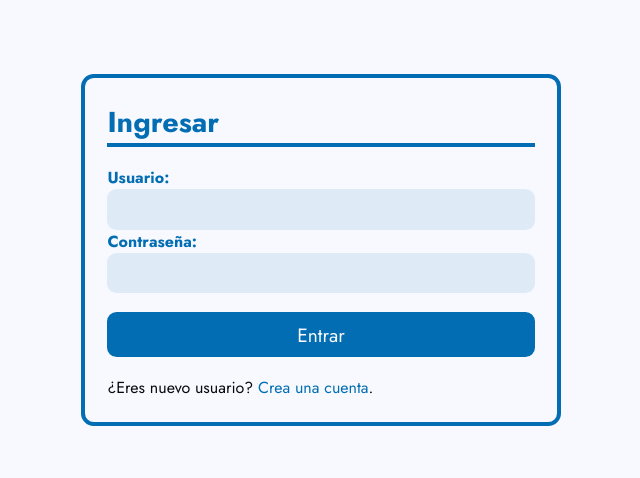
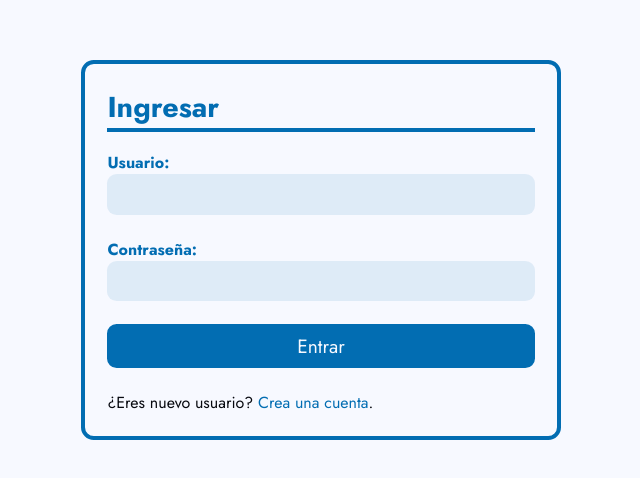
Before and after one commit to FlakoBB/task-box, a Next.js app: page /login in a window 1280 px wide. Shown: the part 150-628 px from the top of the page, without its empty margins (319-959 px from the left). Built offline with nearby package versions, Linux system fonts and the light colour scheme.

Commit message:
Correccion de estilos de los formularios

```diff
--- a/src/components/loginForm.jsx
+++ b/src/components/loginForm.jsx
@@ -6,8 +6,8 @@
   return (
     <section className={styles.main_container}>
       <article className={styles.form_container}>
+        <h2 className={styles.form_title}>Ingresar</h2>
         <form className={styles.form}>
-          <h2 className={styles.form_title}>Ingresar</h2>
           <div className={styles.input_group}>
             <label className={styles.label} htmlFor='username'>Usuario:</label>
             <input className={styles.field} type='text' id='username' />
--- a/src/components/registerForm.jsx
+++ b/src/components/registerForm.jsx
@@ -18,8 +18,8 @@
   return (
     <section className={styles.main_container}>
       <article className={styles.form_container}>
+        <h2 className={styles.form_title}>Registrarse</h2>
         <form className={styles.form}>
-          <h2 className={styles.form_title}>Registrarse</h2>
           <div className={styles.input_group}>
             <label className={styles.label} htmlFor='name'>Nombre:</label>
             <input className={styles.field} type='text' id='name' />
--- a/src/components/taskForm.jsx
+++ b/src/components/taskForm.jsx
@@ -8,8 +8,8 @@
 
   return (
     <article className={styles.form_container}>
+      <h2 className={styles.form_title}>Agregar Nueva Tarea</h2>
       <form className={styles.form}>
-        <h2 className={styles.form_title}>Agregar Nueva Tarea</h2>
         <div className={styles.input_group}>
           <label className={styles.label} htmlFor='title'>Titulo:</label>
           <input className={styles.field} type='text' id='title' />
--- a/src/styles/forms.module.scss
+++ b/src/styles/forms.module.scss
@@ -15,11 +15,19 @@
   @include mix.gen_container;
   border-color: vars.$mainColor;
 
+  .form_title {
+    @include mix.section_title;
+    color: vars.$mainColor;
+  }
+
   .form {
-    .form_title {
-      @include mix.section_title;
-      color: vars.$mainColor;
-    }
+    display: flex;
+    flex-direction: column;
+    align-items: stretch;
+    justify-content: space-evenly;
+    gap: 1.4rem;
+    height: calc(100% - 4.4rem);
+    margin-bottom: 1.4rem;
 
     .input_group {
       @include mix.flex_col_start_center;
@@ -39,7 +47,6 @@
     .btn_form {
       @include mix.gen_btn;
       width: 100%;
-      margin: 1.2rem 0; // * tal vez borrar
       background-color: vars.$mainColor;
       border-color: vars.$mainColor;
 
@@ -52,7 +59,6 @@
 
   .option {
     a {
-      text-decoration: none;
       color: vars.$mainColor;
 
       &:hover {
```
